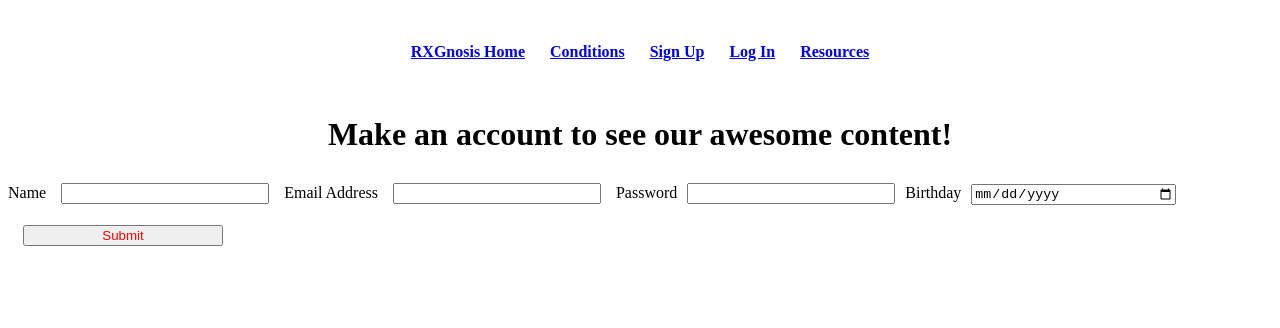
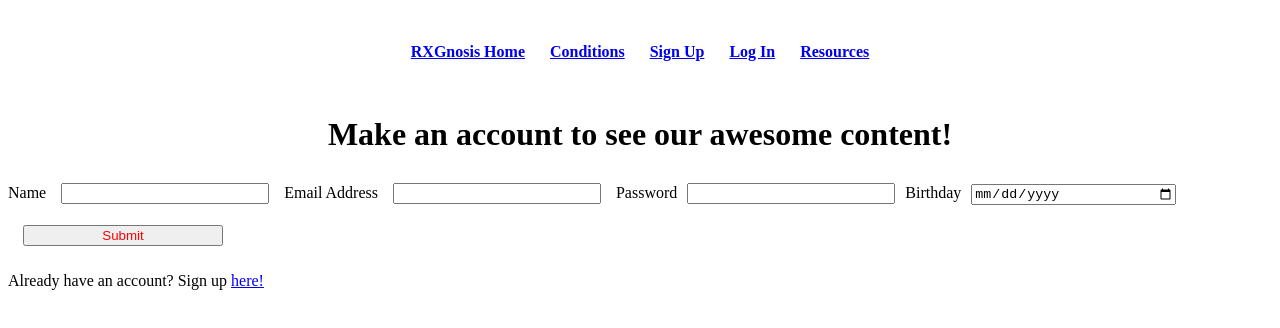
Before and after one commit to Varlotte/phase-5-project, a React (Create React App) app in the folder client/: page /signup in a window 1280 px wide. Shown: the top 328 px of the page. Built offline with nearby package versions, Linux system fonts and the light colour scheme.

Commit message:
adds reciprocal route to signup
if someone's trying to sign up and they already have an account, this way, they don't have to go hunting around

```diff
--- a/client/src/components/SignUp.js
+++ b/client/src/components/SignUp.js
@@ -2,7 +2,7 @@
 import React, { useContext } from "react";
 import { Formik, Field, Form, ErrorMessage } from "formik";
 import * as Yup from "yup";
-import { useHistory } from "react-router-dom";
+import { useHistory, Link } from "react-router-dom";
 import { CurrentUserContext } from "../utils";
 
 export default function SignUp() {
@@ -117,6 +117,9 @@ export default function SignUp() {
           </button>
         </Form>
       </Formik>
+      <p>
+        Already have an account? Sign up <Link to="/login">here!</Link>
+      </p>
     </div>
   );
 }
```
